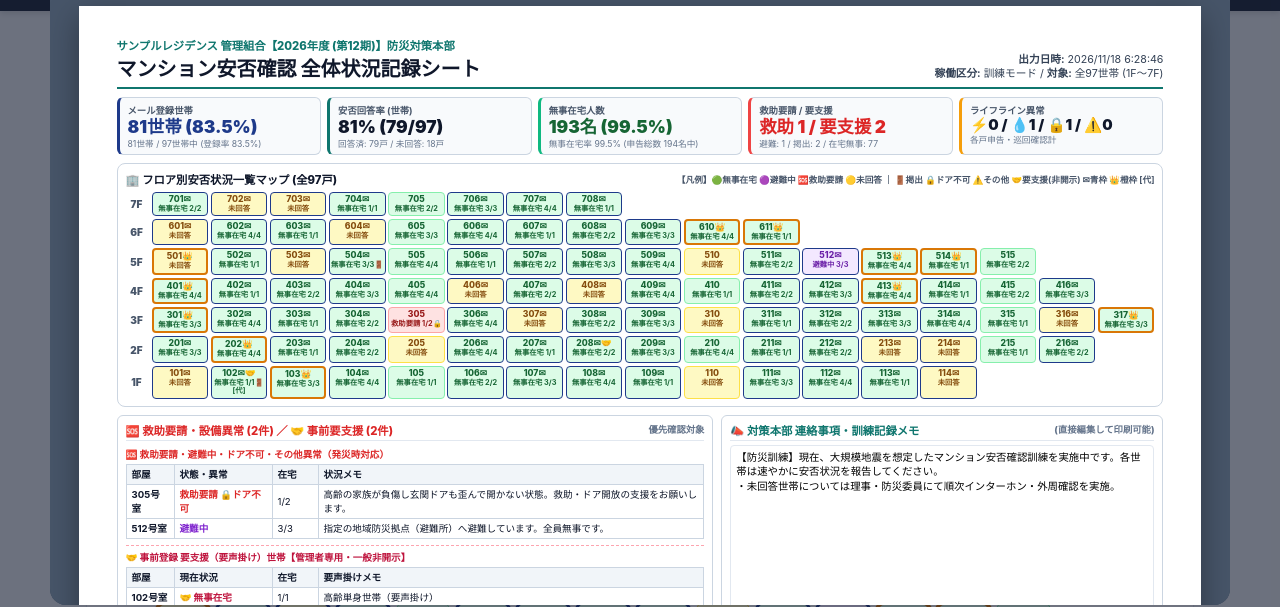
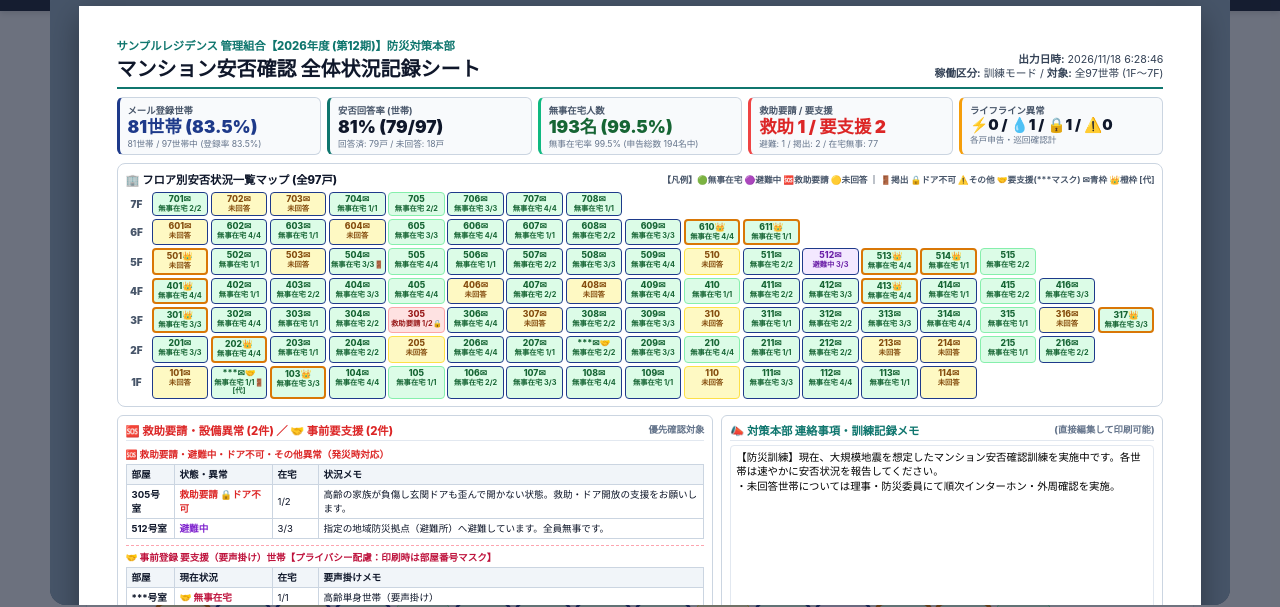
Before and after one commit to genesis-jp/condo-safety-oss, a plain HTML site: page index.html in a window 1280 px wide. Both pictures are taken after a click on the button "🖨️ A4記録シート出力". Shown: the part 163-770 px from the top of the page. Drawn offline with Linux system fonts and the light colour scheme.

Commit message:
feat(v2.1.12): mask room numbers of pre-registered support units on A4 print/PDF report for privacy

```diff
--- a/index.html
+++ b/index.html
@@ -1254,7 +1254,7 @@
               <div class="report-map-header">
                 <span id="repMapBoxTitle">🏢 フロア別安否状況一覧マップ (全97戸)</span>
                 <span id="repMapLegend" style="font-size:6.5pt; font-weight:700; color:#475569;">
-                  【凡例】🟢無事在宅 🟣避難中 🆘救助要請 🟡未回答 ｜ 🚪掲出 🔒ドア不可 ⚠️その他 🤝要支援(非開示) ✉青枠 👑橙枠 [代]
+                  【凡例】🟢無事在宅 🟣避難中 🆘救助要請 🟡未回答 ｜ 🚪掲出 🔒ドア不可 ⚠️その他 🤝要支援(***マスク) ✉青枠 👑橙枠 [代]
                 </span>
               </div>
               <div id="reportFloorMatrix" class="report-floor-matrix"></div>
@@ -1340,7 +1340,7 @@
         demoResidentBtn: '🏠 住民回答画面を体験 (305号室)',
         demoSampleBtn: '🧪 サンプル訓練データ投入',
         demoPrintBtn: '🖨️ A4記録シート出力',
-        headerAppTitle: APP_CONFIG.buildingNameJa + ' 安否確認 v2.1.11',
+        headerAppTitle: APP_CONFIG.buildingNameJa + ' 安否確認 v2.1.12',
         trainingModeBadge: '訓練モード',
         emergencyModeBadge: '🚨 災害本稼働',
         onlineStatus: '● オンライン稼働中',
@@ -1350,7 +1350,7 @@
         toAdminDashBtn: '🏢 管理画面へ戻る',
         toPublicMapBtn: '🗺️ マンション全体状況を見る(閲覧専用)',
         backToMyReportBtn: '📝 自室の安否報告へ戻る',
-        loginBadgeOrg: '🏢 ' + APP_CONFIG.buildingNameJa + ' 管理組合【' + APP_CONFIG.termTitleJa + '】v2.1.11',
+        loginBadgeOrg: '🏢 ' + APP_CONFIG.buildingNameJa + ' 管理組合【' + APP_CONFIG.termTitleJa + '】v2.1.12',
         loginMainTitle: 'マンション安否確認システム',
         loginSubTitle: '災害時・防災訓練時の世帯安否報告および本部集計システム',
         tabResidentLogin: '🏠 一般世帯ログイン',
@@ -1387,8 +1387,8 @@
         lblResStep3: '3. 備考・連絡事項 (負傷・支援要請・避難先など)',
         phInputMemo: '例: 全員無事です / 高齢のため階段移動に手助けが必要です 等',
         btnSubmitResidentAnswer: '✅ 安否状況を報告・更新する',
-        dashboardMainHeading: '🏢 ' + APP_CONFIG.buildingNameJa + ' 安否確認ダッシュボード (v2.1.11)',
-        modeSubAdmin: '🔐 管理者モード v2.1.11 (代行入力・印刷出力可)',
+        dashboardMainHeading: '🏢 ' + APP_CONFIG.buildingNameJa + ' 安否確認ダッシュボード (v2.1.12)',
+        modeSubAdmin: '🔐 管理者モード v2.1.12 (代行入力・印刷出力可)',
         modeSubPublic: '👁️ 一般住民向け 全体状況閲覧モード (個人メモ非表示)',
         btnQuickProxyInput: '✏️ 部屋番号を指定して代行入力',
         btnOpenTermModal: '📅 年度・管理者設定',
@@ -1502,11 +1502,11 @@
         repKpiLbl4: '救助要請 / 要支援',
         repKpiLbl5: 'ライフライン異常',
         repKpiLifelineSub: '各戸申告・巡回確認計',
-        repMapLegend: '【凡例】🟢無事在宅 🟣避難中 🆘救助要請 🟡未回答 ｜ 🚪掲出 🔒ドア不可 ⚠️その他 🤝要支援(非開示) ✉青枠 👑橙枠 [代]',
+        repMapLegend: '【凡例】🟢無事在宅 🟣避難中 🆘救助要請 🟡未回答 ｜ 🚪掲出 🔒ドア不可 ⚠️その他 🤝要支援(***マスク) ✉青枠 👑橙枠 [代]',
         repSupportPriorityLbl: '優先確認対象',
         repNotesTitle: '📣 対策本部 連絡事項・訓練記録メモ',
         repNotesEditHint: '(直接編集して印刷可能)',
-        repFooterLeft: APP_CONFIG.buildingNameJa + ' マンション安否確認システム — 掲示・防災訓練記録用帳票',
+        repFooterLeft: APP_CONFIG.buildingNameJa + ' マンション安否確認システム v2.1.12 — 掲示・防災訓練記録用帳票',
         repFooterRight: '確認責任者サイン欄: ________________________',
         defaultAnnouncement: '【防災訓練】現在、大規模地震を想定したマンション安否確認訓練を実施中です。各世帯は速やかに安否状況を報告してください。'
       },
@@ -1518,7 +1518,7 @@
         demoResidentBtn: '🏠 Try Resident Form (Unit 305)',
         demoSampleBtn: '🧪 Load Sample Drill Data',
         demoPrintBtn: '🖨️ A4 Printable Report',
-        headerAppTitle: APP_CONFIG.buildingNameEn + ' Safety Check v2.1.11',
+        headerAppTitle: APP_CONFIG.buildingNameEn + ' Safety Check v2.1.12',
         trainingModeBadge: 'Drill Mode',
         emergencyModeBadge: '🚨 Emergency Active',
         onlineStatus: '● System Online',
@@ -1528,7 +1528,7 @@
         toAdminDashBtn: '🏢 Admin Dashboard',
         toPublicMapBtn: '🗺️ Building Status Map (Public View)',
         backToMyReportBtn: '📝 Back to My Unit Report',
-        loginBadgeOrg: '🏢 ' + APP_CONFIG.buildingNameEn + ' HOA Board [' + APP_CONFIG.termTitleEn + '] v2.1.11',
+        loginBadgeOrg: '🏢 ' + APP_CONFIG.buildingNameEn + ' HOA Board [' + APP_CONFIG.termTitleEn + '] v2.1.12',
         loginMainTitle: 'Resident Safety Check System',
         loginSubTitle: 'Emergency & Disaster Drill Household Safety Reporting and HOA HQ Dashboard',
         tabResidentLogin: '🏠 Resident Login',
@@ -1566,8 +1566,8 @@
         lblResStep3: '3. Notes / Assistance Needed / Evacuation Location',
         phInputMemo: 'e.g., Everyone is safe / Need assistance with stairs on 3rd floor',
         btnSubmitResidentAnswer: '✅ Submit Safety Report',
-        dashboardMainHeading: '🏢 ' + APP_CONFIG.buildingNameEn + ' Safety Dashboard (v2.1.11)',
-        modeSubAdmin: '🔐 Admin Mode v2.1.11 (Proxy Entry & Print Enabled)',
+        dashboardMainHeading: '🏢 ' + APP_CONFIG.buildingNameEn + ' Safety Dashboard (v2.1.12)',
+        modeSubAdmin: '🔐 Admin Mode v2.1.12 (Proxy Entry & Print Enabled)',
         modeSubPublic: '👁️ Resident Public View (Personal Notes Masked)',
         btnQuickProxyInput: '✏️ Proxy Entry by Unit #',
         btnOpenTermModal: '📅 Annual Term & Admin Setup',
@@ -1681,11 +1681,11 @@
         repKpiLbl4: 'Rescue / Support',
         repKpiLbl5: 'Utility Outages',
         repKpiLifelineSub: 'Resident & patrol reports',
-        repMapLegend: '[Legend] 🟢Safe Home 🟣Evac 🆘Rescue 🟡Pending | 🚪Tag 🔒Door ⚠️Other 🤝Support(Admin) ✉Blue 👑Orange [P]',
+        repMapLegend: '[Legend] 🟢Safe Home 🟣Evac 🆘Rescue 🟡Pending | 🚪Tag 🔒Door ⚠️Other 🤝Support(***Masked) ✉Blue 👑Orange [P]',
         repSupportPriorityLbl: 'Priority Follow-up',
         repNotesTitle: '📣 Emergency HQ Notes & Drill Summary',
         repNotesEditHint: '(Editable before printing)',
-        repFooterLeft: APP_CONFIG.buildingNameEn + ' Resident Safety System — Official Drill & Emergency Record',
+        repFooterLeft: APP_CONFIG.buildingNameEn + ' Resident Safety System v2.1.12 — Official Drill & Emergency Record',
         repFooterRight: 'Verified by (Signature): ________________________',
         defaultAnnouncement: '[Safety Drill] We are currently conducting a building-wide earthquake safety drill. Please report your household safety status promptly.'
       }
@@ -3412,6 +3412,8 @@
           if (u.isAdmin) cell.className += ' is-admin';
           else if (u.hasRegisteredEmail) cell.className += ' has-email';
 
+          // [v2.1.12 プライバシー保護] 印刷・PDF出力時は事前登録要支援世帯のカラーチップおよび別票の部屋番号をマスキング
+          var dispRoom = u.needsSupport ? '***' : u.roomNumber;
           var icon = (u.isAdmin ? '👑' : (u.hasRegisteredEmail ? '✉' : '')) + (u.needsSupport ? '🤝' : '');
           var pTag = (ans && ans.isProxy) ? (isEn ? '[P]' : '[代]') : '';
           var extraIcons = (ans && (ans.isDoorTag || rawSt === '玄関ドア安否掲出中') ? '🚪' : '') + (ans && ans.isDoorStuck ? '🔒' : '') + (ans && ans.isOtherIssue ? '⚠️' : '');
@@ -3421,7 +3423,7 @@
             : (stShort + ' ' + ans.safeCount + '/' + ans.memberCount + extraIcons + pTag);
 
           cell.innerHTML =
-            '<div>' + u.roomNumber + icon + '<\/div>' +
+            '<div>' + dispRoom + icon + '<\/div>' +
             '<div style="font-size:5.5pt; font-weight:700;">' + subText + '<\/div>';
           grid.appendChild(cell);
         });
@@ -3453,8 +3455,11 @@
           var stuckBadge = item.ans.isDoorStuck ? (isEn ? ' 🔒Door' : ' 🔒ドア不可') : '';
           var otherBadge = item.ans.isOtherIssue ? (isEn ? ' ⚠️Other' : ' ⚠️その他') : '';
           var doorTagBadge = item.ans.isDoorTag ? ' 🚪' : '';
+          var dangerRoomLabel = item.user.needsSupport
+            ? (isEn ? '#***' : '***号室')
+            : (isEn ? ('#' + item.user.roomNumber) : (item.user.roomNumber + '号室'));
           html += '<tr>' +
-            '<td><strong>' + (isEn ? ('#' + item.user.roomNumber) : (item.user.roomNumber + '号室')) + '<\/strong><\/td>' +
+            '<td><strong>' + dangerRoomLabel + '<\/strong><\/td>' +
             '<td style="color:' + (isResc ? '#dc2626' : '#7e22ce') + '; font-weight:800;">' + translateStatusLabel(item.ans.safetyStatus) + doorTagBadge + stuckBadge + otherBadge + bothBadge + '<\/td>' +
             '<td>' + item.ans.safeCount + '/' + item.ans.memberCount + '<\/td>' +
             '<td>' + (item.ans.memo || '-') + '<\/td>' +
@@ -3463,9 +3468,9 @@
         html += '<\/tbody><\/table>';
       }
 
-      // Section 2: Pre-Registered Support Units (Admin-Only)
+      // Section 2: Pre-Registered Support Units (Privacy Masked in Print/PDF)
       html += '<div style="font-size:7.2pt; font-weight:800; color:#be123c; margin:4px 0 3px; border-top:1px dashed #fda4af; padding-top:4px;">' +
-        (isEn ? '🤝 Pre-Registered Support Units (Admin Only / Confidential)' : '🤝 事前登録 要支援（要声掛け）世帯【管理者専用・一般非開示】') +
+        (isEn ? '🤝 Pre-Registered Support Units [Privacy Protected: Unit# Masked in PDF]' : '🤝 事前登録 要支援（要声掛け）世帯【プライバシー配慮：印刷時は部屋番号マスク】') +
         '<\/div>';
       if (m.supportListAll.length === 0) {
         html += '<div style="padding:4px 6px; color:#64748b; font-size:7.5pt;">' +
@@ -3480,8 +3485,9 @@
           var isRescToo = (curSt === '救助要請' || curSt === '要支援');
           var stBadge = isRescToo ? ('🆘' + translateStatusLabel(curSt)) : translateStatusLabel(curSt);
           var extra = (ans && ans.isDoorStuck ? ' 🔒' : '') + (ans && ans.isOtherIssue ? ' ⚠️' : '');
+          var maskedRoomLabel = isEn ? '#***' : '***号室';
           html += '<tr>' +
-            '<td><strong>' + (isEn ? ('#' + item.user.roomNumber) : (item.user.roomNumber + '号室')) + '<\/strong><\/td>' +
+            '<td><strong>' + maskedRoomLabel + '<\/strong><\/td>' +
             '<td style="color:' + (isRescToo ? '#dc2626' : '#be123c') + '; font-weight:800;">🤝 ' + stBadge + extra + '<\/td>' +
             '<td>' + (ans ? (ans.safeCount + '/' + ans.memberCount) : (isEn ? 'Pending' : '未回答')) + '<\/td>' +
             '<td>' + (item.user.supportNote || (isEn ? 'Welfare check' : '要声掛け対象')) + '<\/td>' +
```
Also changed, not shown: src/index.html (+24 -18 lines).
